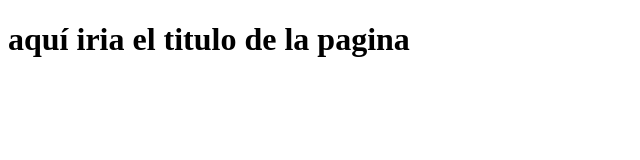
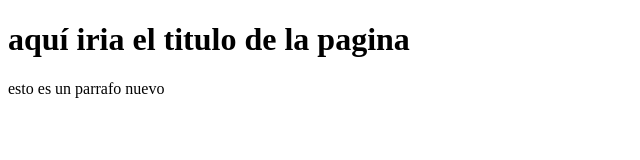
Before and after one commit to tepimelusa/proyecto-web-empresa-C, a plain HTML site: page index.html in a window 1280 px wide. Shown: the whole page, without its empty margins (0-640 px from the left). Drawn offline with Linux system fonts and the light colour scheme.

Commit message:
Update index.html

```diff
--- a/index.html
+++ b/index.html
@@ -8,5 +8,6 @@
 </head>
 <body>
     <h1> aquí iria el titulo de la pagina</h1>
+    <P> esto es un parrafo nuevo<p>
 </body>
 </html>
```
